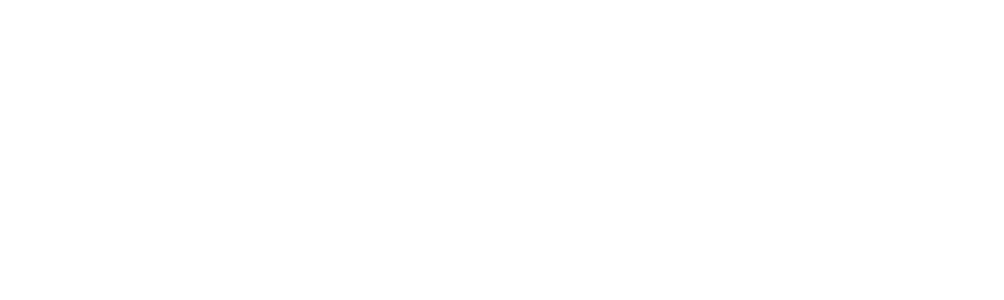
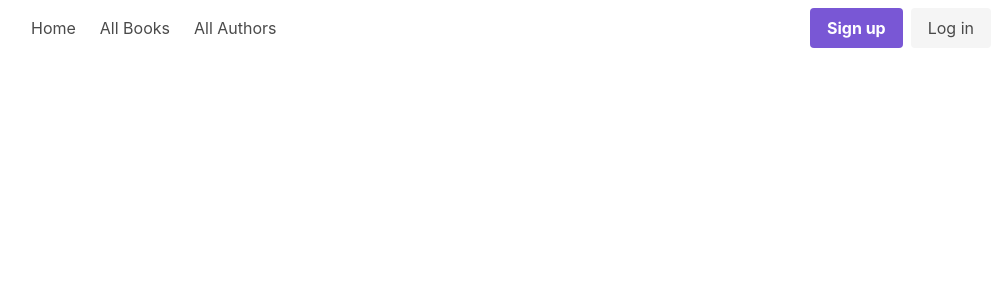
Before and after one commit to ajo-vargez/local-library, a Vue app in the folder library/: page / in a window 1280 px wide. Shown: the top 300 px of the page, without its empty margins (129-1133 px from the left). Built offline with nearby package versions, Linux system fonts and the light colour scheme.

Commit message:
Add a navbar

```diff
--- a/library/src/components/Navbar.vue
+++ b/library/src/components/Navbar.vue
@@ -1,11 +1,34 @@
 <template>
-  <div class="navbar">
-  </div>
+  <b-navbar>
+    <template slot="start">
+      <b-navbar-item href="#">
+        Home
+      </b-navbar-item>
+      <b-navbar-item href="#">
+        All Books
+      </b-navbar-item>
+      <b-navbar-item href="#">
+        All Authors
+      </b-navbar-item>
+    </template>
+
+    <template slot="end">
+      <b-navbar-item tag="div">
+        <div class="buttons">
+          <a class="button is-primary">
+            <strong>Sign up</strong>
+          </a>
+          <a class="button is-light">
+            Log in
+          </a>
+        </div>
+      </b-navbar-item>
+    </template>
+  </b-navbar>
 </template>
 
-<style lang="scss" scoped>
-.navbar {
-  color: #35af45;
-  width: 100%;
-}
-</style>
+<script>
+export default {
+  name: 'Navbar'
+};
+</script>
--- a/library/src/views/Home.vue
+++ b/library/src/views/Home.vue
@@ -1,11 +1,15 @@
 <template>
-  <div>
+  <div class="container is-max-desktop">
+    <Navbar />
   </div>
 </template>
 
 <script>
+import Navbar from '@/components/Navbar';
 
 export default {
-  name: 'Home'
+  components: {
+    Navbar
+  }
 };
 </script>
```
